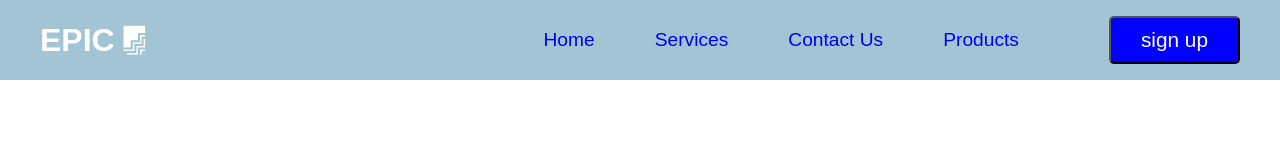
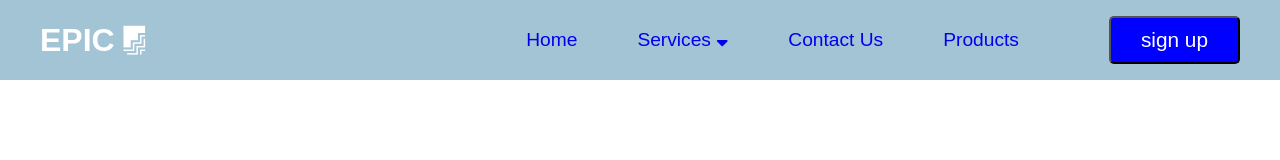
Before and after one commit to benyamin-nayudi/reactResponsiveNavbar, a JavaScript app: page / in a window 1280 px wide. Shown: the top 160 px of the page. Built offline with nearby package versions, Linux system fonts and the light colour scheme; a web font is replaced by a local one.

Commit message:
creating fontawesome icon

```diff
--- a/src/components/navbar/NavContainer.js
+++ b/src/components/navbar/NavContainer.js
@@ -1,4 +1,4 @@
-import { Button, Nav, NavItems, NavLinks, NavLogo, NavMenu, Wrapper } from "./StyledNavbar"
+import { Arrow, Button, Nav, NavItems, NavLinks, NavLogo, NavMenu, Wrapper } from "./StyledNavbar"
 const Navbar = ({ children, ...restProps }) => {
     return (
         <Nav { ...restProps } >{ children }</Nav>
@@ -18,7 +18,7 @@ Navbar.Logo = ({ children, ...restProps }) => (<NavLogo { ...restProps }> { chil
 
 Navbar.Button = ({ children, ...restProps }) => (<Button { ...restProps }> { children } </Button>)
 
-
+Navbar.Arrow = ({ children, ...restProps }) => (<Arrow className="fas fa-sort-down"> </Arrow>)
 
 
 export default Navbar
--- a/src/components/navbar/StyledNavbar.js
+++ b/src/components/navbar/StyledNavbar.js
@@ -45,6 +45,8 @@ export const NavLinks = styled.a`
 
     }
 
+
+
 `
 
 export const NavLogo = styled.h1`
@@ -64,3 +66,9 @@ justify-self: flex-end;
 padding: 10px 15px;
 
 `
+
+export const Arrow = styled.i`
+/* font-size: 20px; */
+vertical-align: top;
+
+`
--- a/src/components/navbar/index.js
+++ b/src/components/navbar/index.js
@@ -22,7 +22,7 @@ const NavbarContainer = () => {
                         </Navbar.Items>
 
                         <Navbar.Items key="2">
-                            <Navbar.Links href="#">Services</Navbar.Links>
+                            <Navbar.Links href="#">Services <Navbar.Arrow /></Navbar.Links>
                         </Navbar.Items>
 
                         <Navbar.Items key="3">
```
